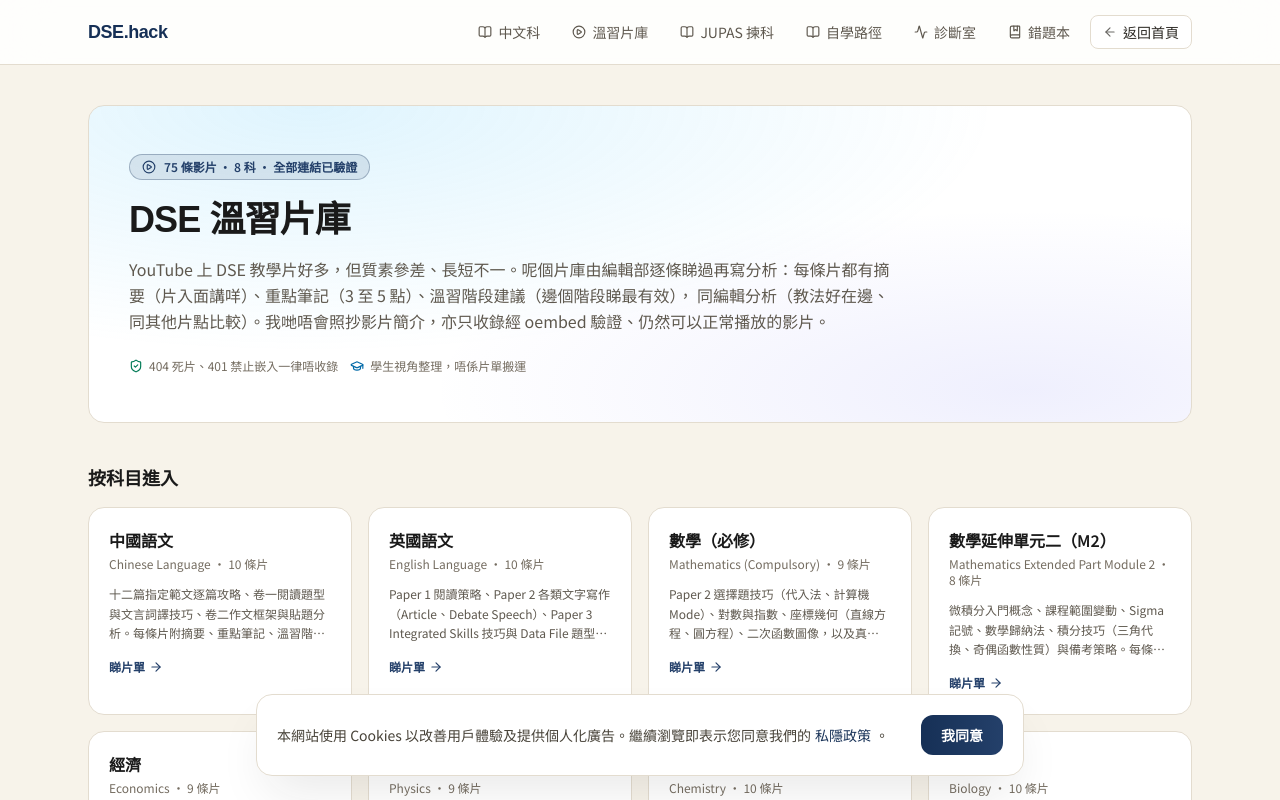
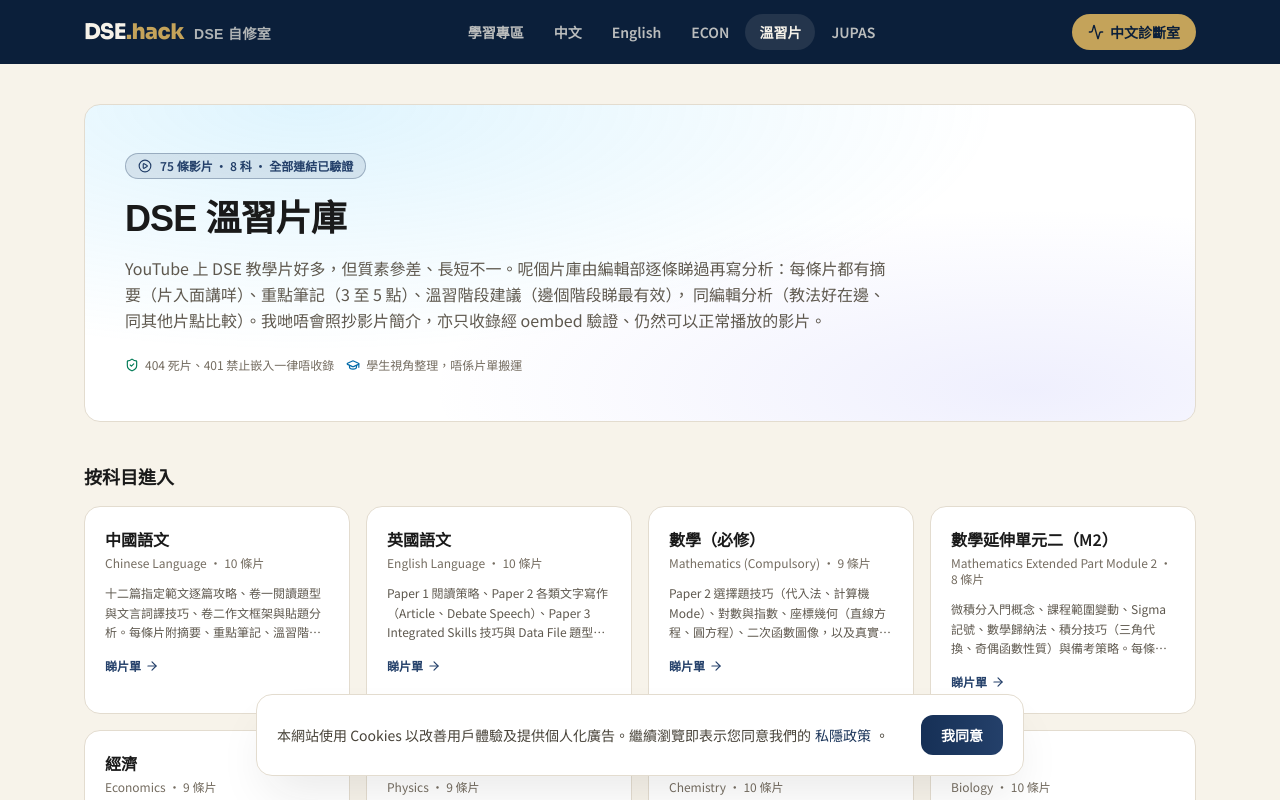
Before and after one commit to kwcricky-sys/education, a Next.js app: page /dse/videos in a window 1280 px wide. Shown: the top 800 px of the page. Built offline with nearby package versions, Linux system fonts and the light colour scheme.

Commit message:
Shared navy header with persistent subject nav + 中文診斷室 CTA; footer with 以考評局官網為準 note and 升小極優 sister link
Co-authored-by: kwcricky-sys <kwcricky-sys@users.noreply.github.com>

```diff
--- a/src/app/dse/chinese/cat/layout.tsx
+++ b/src/app/dse/chinese/cat/layout.tsx
@@ -1,6 +1,5 @@
 import type { ReactNode } from "react";
 
-/** CAT room inherits DSE zinc dim shell (no light override). */
 export default function CatLayout({ children }: { children: ReactNode }) {
   return (
     <div className="dse-cat-light relative -mx-4 -my-8 min-h-[calc(100vh-8rem)] px-4 py-8 sm:-mx-6 sm:-my-10 sm:px-6 sm:py-10">
--- a/src/app/dse/layout.tsx
+++ b/src/app/dse/layout.tsx
@@ -1,14 +1,13 @@
 import type { Metadata } from "next";
-import Link from "next/link";
-import { Activity, ArrowLeft, BookMarked, BookOpen, PlayCircle } from "lucide-react";
 import { SiteFooter } from "@/components/site/site-footer";
+import { SiteHeader } from "@/components/site/site-header";
 import { SITE_NAME, SITE_TAGLINE } from "@/lib/site";
 
 export const metadata: Metadata = {
   title: {
     absolute: `DSE 學習與備考專區 | ${SITE_NAME}`,
   },
-  description: `${SITE_NAME}｜${SITE_TAGLINE}。DSE 中文科 12 篇指定文言經典閃卡刷題與備考資源。`,
+  description: `${SITE_NAME}｜${SITE_TAGLINE}。中文指定範文閃卡、診斷室、English／ECON 自學路徑、溫習片同 JUPAS 揀科數據，全部免費、免登入。`,
 };
 
 export default function DseLayout({
@@ -17,79 +16,11 @@ export default function DseLayout({
   children: React.ReactNode;
 }>) {
   return (
-    <div className="dse-root flex min-h-screen flex-col text-slate-900 antialiased">
-      <header className="sticky top-0 z-50 border-b border-slate-200 bg-white/85 backdrop-blur-xl">
-        <div className="mx-auto flex h-16 max-w-6xl items-center justify-between gap-3 px-4 sm:px-6">
-          <Link
-            href="/dse"
-            className="group flex items-center gap-3 rounded-xl outline-none focus-visible:ring-2 focus-visible:ring-blue-700/50"
-          >
-            <span className="font-[family-name:var(--font-display)] text-base font-extrabold tracking-tight text-blue-700 sm:text-lg">
-              {SITE_NAME}
-            </span>
-          </Link>
-
-          <nav
-            aria-label="DSE 專區導覽"
-            className="flex items-center gap-1.5 sm:gap-2"
-          >
-            <Link
-              href="/dse/chinese"
-              className="hidden items-center gap-1.5 rounded-lg px-3 py-1.5 text-sm text-slate-600 transition-all duration-300 hover:bg-slate-100 hover:text-slate-900 sm:inline-flex"
-            >
-              <BookOpen className="size-3.5" />
-              中文科
-            </Link>
-            <Link
-              href="/dse/videos"
-              className="hidden items-center gap-1.5 rounded-lg px-3 py-1.5 text-sm text-slate-600 transition-all duration-300 hover:bg-slate-100 hover:text-slate-900 md:inline-flex"
-            >
-              <PlayCircle className="size-3.5" />
-              溫習片庫
-            </Link>
-            <Link
-              href="/dse/jupas"
-              className="hidden items-center gap-1.5 rounded-lg px-3 py-1.5 text-sm text-slate-600 transition-all duration-300 hover:bg-slate-100 hover:text-slate-900 md:inline-flex"
-            >
-              <BookOpen className="size-3.5" />
-              JUPAS 揀科
-            </Link>
-            <Link
-              href="/dse/english/learn"
-              className="hidden items-center gap-1.5 rounded-lg px-3 py-1.5 text-sm text-slate-600 transition-all duration-300 hover:bg-slate-100 hover:text-slate-900 md:inline-flex"
-            >
-              <BookOpen className="size-3.5" />
-              自學路徑
-            </Link>
-            <Link
-              href="/dse/chinese/cat"
-              className="hidden items-center gap-1.5 rounded-lg px-3 py-1.5 text-sm text-slate-600 transition-all duration-300 hover:bg-slate-100 hover:text-slate-900 md:inline-flex"
-            >
-              <Activity className="size-3.5" />
-              診斷室
-            </Link>
-            <Link
-              href="/dse/chinese/error-notebook"
-              className="hidden items-center gap-1.5 rounded-lg px-3 py-1.5 text-sm text-slate-600 transition-all duration-300 hover:bg-slate-100 hover:text-slate-900 lg:inline-flex"
-            >
-              <BookMarked className="size-3.5" />
-              錯題本
-            </Link>
-            <Link
-              href="/"
-              className="inline-flex items-center gap-1.5 rounded-lg border border-slate-200 bg-white px-3 py-1.5 text-xs font-medium text-slate-800 transition-all duration-300 hover:border-blue-800/40 hover:bg-slate-200 hover:text-slate-900 sm:text-sm"
-            >
-              <ArrowLeft className="size-3.5 opacity-70" />
-              返回首頁
-            </Link>
-          </nav>
-        </div>
-      </header>
-
-      <main className="mx-auto w-full max-w-6xl flex-1 px-4 py-8 sm:px-6 sm:py-10">
+    <div className="dse-root flex min-h-screen flex-col antialiased">
+      <SiteHeader />
+      <main className="mx-auto w-full max-w-[1160px] flex-1 px-4 py-8 sm:px-6 sm:py-10">
         {children}
       </main>
-
       <SiteFooter />
     </div>
   );
--- a/src/components/site/site-footer.tsx
+++ b/src/components/site/site-footer.tsx
@@ -1,137 +1,134 @@
 import Link from "next/link";
+import { ArrowUpRight, ShieldCheck } from "lucide-react";
 import {
   CONTACT_EMAIL,
+  HKEAA_URL,
   LEGAL_DISCLAIMER,
+  SISTER_SITE,
   SITE_NAME,
   SITE_TAGLINE_FULL,
 } from "@/lib/site";
 
+const FOOTER_COLUMNS = [
+  {
+    title: "溫書",
+    links: [
+      { href: "/dse", label: "DSE 學習專區" },
+      { href: "/dse/chinese", label: "中文範文閃卡" },
+      { href: "/dse/chinese/cat", label: "中文診斷室" },
+      { href: "/dse/chinese/error-notebook", label: "錯題本" },
+      { href: "/dse/english/learn", label: "English 自學路徑" },
+      { href: "/dse/econ/learn", label: "ECON Learn Mode" },
+      { href: "/dse/videos", label: "溫習片庫" },
+    ],
+  },
+  {
+    title: "升學",
+    links: [
+      { href: "/dse/jupas", label: "JUPAS 揀科指南" },
+      { href: "/dse/jupas/compare", label: "課程比較工具" },
+      { href: "/guides/dse-buxi", label: "DSE 補習選擇指南" },
+    ],
+  },
+  {
+    title: "條款",
+    links: [
+      { href: "/privacy", label: "私隱政策" },
+      { href: "/terms", label: "使用條款" },
+    ],
+  },
+] as const;
+
 export function SiteFooter() {
   const year = new Date().getFullYear();
   return (
-    <footer className="mt-auto border-t border-slate-200 bg-white py-12">
-      <div className="mx-auto flex max-w-6xl flex-col gap-10 px-4 sm:px-6">
-        <div className="flex flex-col gap-8 sm:flex-row sm:items-start sm:justify-between">
+    <footer className="mt-auto border-t border-line bg-cream print:hidden">
+      <div className="mx-auto grid w-full max-w-[1160px] gap-10 px-4 py-14 sm:px-6 md:grid-cols-[minmax(0,1.3fr)_repeat(3,minmax(0,1fr))]">
         <div>
-            <p className="font-[family-name:var(--font-display)] text-xl font-extrabold tracking-tight text-slate-900">
-              {SITE_NAME}
+          <p className="font-[family-name:var(--font-brand)] text-xl font-extrabold tracking-tight text-navy">
+            DSE<span className="text-gold-ink">.hack</span>
           </p>
-            <p className="mt-2 max-w-md text-sm leading-relaxed text-slate-600">
+          <p className="mt-3 max-w-sm text-sm leading-relaxed text-ink-muted">
             {SITE_TAGLINE_FULL}
           </p>
-            <p className="mt-4 text-sm text-slate-600">
-              聯絡我們：{" "}
+          <p className="mt-4 text-sm text-ink-muted">
+            聯絡：
             <a
               href={`mailto:${CONTACT_EMAIL}`}
-                className="font-medium text-blue-700 transition-colors duration-300 hover:text-blue-600 hover:underline"
+              className="font-semibold text-navy underline-offset-2 hover:underline"
             >
               {CONTACT_EMAIL}
             </a>
           </p>
         </div>
 
-          <div className="flex flex-wrap gap-10 text-sm">
-            <div className="space-y-2.5">
-              <p className="text-xs font-semibold tracking-wider text-slate-500">
-                產品
+        {FOOTER_COLUMNS.map((col) => (
+          <div key={col.title}>
+            <p className="text-xs font-bold tracking-[0.16em] text-ink-faint">
+              {col.title}
             </p>
+            <ul className="mt-4 space-y-2.5 text-sm">
+              {col.links.map((link) => (
+                <li key={link.href}>
                   <Link
-                href="/dse"
-                className="block font-medium text-slate-600 transition-colors duration-300 hover:text-blue-700"
+                    href={link.href}
+                    className="text-ink-muted transition-colors hover:text-navy"
                   >
-                DSE 備考
+                    {link.label}
                   </Link>
-              <Link
-                href="/dse/chinese"
-                className="block font-medium text-slate-600 transition-colors duration-300 hover:text-blue-700"
+                </li>
+              ))}
+            </ul>
+          </div>
+        ))}
+      </div>
+
+      <div className="mx-auto grid w-full max-w-[1160px] gap-3 px-4 pb-10 sm:px-6 md:grid-cols-2">
+        <div className="flex items-start gap-3 rounded-2xl border border-line bg-white p-4">
+          <ShieldCheck className="mt-0.5 size-5 shrink-0 text-gold-ink" aria-hidden />
+          <p className="text-sm leading-relaxed text-ink-muted">
+            <span className="font-semibold text-navy">以考評局官網為準。</span>
+            本站題目同講解屬溫習參考，考試範圍、評分標準同日程請核對{" "}
+            <a
+              href={HKEAA_URL}
+              target="_blank"
+              rel="noopener noreferrer"
+              className="font-semibold text-navy underline underline-offset-2"
             >
-                範文 Flashcards
-              </Link>
-              <Link
-                href="/dse/chinese/cat"
-                className="block font-medium text-slate-600 transition-colors duration-300 hover:text-blue-700"
+              香港考試及評核局
+            </a>
+            。
+          </p>
+        </div>
+        <a
+          href={SISTER_SITE.url}
+          target="_blank"
+          rel="noopener"
+          className="group flex items-start gap-3 rounded-2xl border border-line bg-white p-4 transition-colors hover:border-navy/40"
         >
-                CAT 診斷室
-              </Link>
-              <Link
-                href="/dse/jupas"
-                className="block font-medium text-slate-600 transition-colors duration-300 hover:text-blue-700"
-              >
-                JUPAS 揀科指南
-              </Link>
-              <Link
-                href="/dse/videos"
-                className="block font-medium text-slate-600 transition-colors duration-300 hover:text-blue-700"
-              >
-                溫習片庫
-              </Link>
-              <Link
-                href="/dse/english/learn"
-                className="block font-medium text-slate-600 transition-colors duration-300 hover:text-blue-700"
-              >
-                English 自學路徑
-              </Link>
-              <Link
-                href="/guides/dse-buxi"
-                className="block font-medium text-slate-600 transition-colors duration-300 hover:text-blue-700"
-              >
-                DSE 補習指南
-              </Link>
-            </div>
-            <div className="space-y-2.5">
-              <p className="text-xs font-semibold tracking-wider text-slate-500">
-                法律資訊
-              </p>
-              <Link
-                href="/privacy"
-                className="block font-medium text-slate-600 transition-colors duration-300 hover:text-blue-700"
-              >
-                私隱政策
-              </Link>
-              <Link
-                href="/terms"
-                className="block font-medium text-slate-600 transition-colors duration-300 hover:text-blue-700"
-              >
-                使用條款
-              </Link>
-              <a
-                href={`mailto:${CONTACT_EMAIL}`}
-                className="block font-medium text-slate-600 transition-colors duration-300 hover:text-blue-700"
-              >
-                聯絡我們
+          <span className="flex size-9 shrink-0 items-center justify-center rounded-xl bg-navy font-[family-name:var(--font-serif-zh)] text-sm font-bold text-gold">
+            升
+          </span>
+          <span className="min-w-0 flex-1 text-sm leading-relaxed text-ink-muted">
+            <span className="block text-xs font-bold tracking-[0.16em] text-ink-faint">
+              姊妹網站
+            </span>
+            <span className="font-semibold text-navy">{SISTER_SITE.name}</span>
+            ：{SISTER_SITE.blurb}
+          </span>
+          <ArrowUpRight
+            className="mt-1 size-4 shrink-0 text-ink-faint transition-transform group-hover:-translate-y-0.5 group-hover:translate-x-0.5"
+            aria-hidden
+          />
         </a>
       </div>
-          </div>
-        </div>
 
-        <p className="text-xs leading-relaxed text-slate-500">
-          {LEGAL_DISCLAIMER}
+      <div className="border-t border-line">
+        <div className="mx-auto flex w-full max-w-[1160px] flex-col gap-3 px-4 py-6 text-xs leading-relaxed text-ink-faint sm:px-6">
+          <p>{LEGAL_DISCLAIMER}</p>
+          <p>
+            © {year} {SITE_NAME}
           </p>
-
-        <div className="flex flex-col gap-2 border-t border-slate-200 pt-6 text-xs text-slate-500 sm:flex-row sm:items-center sm:justify-between">
-          <p>
-            © {year} {SITE_NAME}. All rights reserved.
-          </p>
-          <div className="flex flex-wrap gap-4">
-            <Link
-              href="/privacy"
-              className="transition-colors duration-300 hover:text-slate-700"
-            >
-              私隱政策
-            </Link>
-            <Link
-              href="/terms"
-              className="transition-colors duration-300 hover:text-slate-700"
-            >
-              使用條款
-            </Link>
-            <a
-              href={`mailto:${CONTACT_EMAIL}`}
-              className="transition-colors duration-300 hover:text-slate-700"
-            >
-              {CONTACT_EMAIL}
-            </a>
-          </div>
         </div>
       </div>
     </footer>
--- a/src/components/site/site-header.tsx
+++ b/src/components/site/site-header.tsx
@@ -1,58 +1,87 @@
+"use client";
+
 import Link from "next/link";
-import { SITE_NAME } from "@/lib/site";
-import { PRIMARY_NAV } from "@/lib/nav";
+import { usePathname } from "next/navigation";
+import { Activity } from "lucide-react";
+import { cn } from "@/lib/utils";
+import { HEADER_CTA, SITE_NAV, isNavItemActive } from "@/lib/nav";
 
 export function SiteHeader() {
+  const pathname = usePathname() ?? "/";
+
   return (
-    <header className="sticky top-0 z-50 border-b border-slate-200 bg-white/85 backdrop-blur-xl">
-      <div className="mx-auto flex h-16 max-w-6xl items-center justify-between gap-4 px-4 sm:px-6">
+    <header className="sticky top-0 z-50 bg-navy text-cream print:hidden">
+      <div className="mx-auto flex h-16 w-full max-w-[1160px] items-center justify-between gap-4 px-4 sm:px-6">
         <Link
           href="/"
-          className="group flex min-w-0 items-center gap-3 rounded-xl outline-none focus-visible:ring-2 focus-visible:ring-blue-700/50"
+          aria-label="DSE.hack 首頁"
+          className="flex shrink-0 items-baseline gap-2.5 rounded-lg outline-none focus-visible:ring-2 focus-visible:ring-gold"
         >
-          <span className="flex size-9 shrink-0 items-center justify-center rounded-xl bg-blue-700/10 font-[family-name:var(--font-display)] text-sm font-extrabold text-blue-700 ring-1 ring-blue-700/25 transition group-hover:scale-[1.03]">
-            H
+          <span className="font-[family-name:var(--font-brand)] text-[1.35rem] leading-none font-extrabold tracking-tight">
+            <span className="text-cream">DSE</span>
+            <span className="text-gold">.hack</span>
           </span>
-          <span className="min-w-0 leading-tight">
-            <span className="flex items-center gap-2">
-              <span className="font-[family-name:var(--font-display)] text-base font-bold tracking-tight text-slate-900 sm:text-lg">
-                {SITE_NAME}
-              </span>
-              <span className="hidden items-center gap-1 rounded-md bg-blue-700/10 px-2 py-0.5 text-[10px] font-semibold tracking-wide text-blue-700 sm:inline-flex">
-                ⚡️ AI Powered
-              </span>
-            </span>
-            <span className="mt-0.5 block truncate text-[11px] text-slate-500 sm:text-xs">
-              EdTech AI Lab
-            </span>
+          <span className="hidden font-[family-name:var(--font-serif-zh)] text-sm font-semibold tracking-wide text-cream/70 sm:inline">
+            DSE 自修室
           </span>
         </Link>
 
-        <nav aria-label="主要導覽" className="flex items-center gap-0.5 sm:gap-1">
-          {PRIMARY_NAV.map((item) =>
-            item.open ? (
+        <nav aria-label="主要導覽" className="hidden items-center gap-0.5 md:flex">
+          {SITE_NAV.map((item) => {
+            const active = isNavItemActive(item, pathname);
+            return (
               <Link
                 key={item.href}
                 href={item.href}
-                className="rounded-lg px-2.5 py-1.5 text-xs font-medium text-slate-600 transition-all duration-300 hover:bg-slate-100 hover:text-slate-900 sm:px-3 sm:text-sm"
+                aria-current={active ? "page" : undefined}
+                className={cn(
+                  "rounded-full px-3 py-2 text-sm font-semibold transition-colors lg:px-3.5",
+                  active
+                    ? "bg-cream/10 text-cream"
+                    : "text-cream/75 hover:text-cream",
+                )}
               >
                 {item.label}
               </Link>
-            ) : (
-              <span
-                key={item.href}
-                className="inline-flex items-center gap-1.5 rounded-lg px-3 py-1.5 text-sm text-slate-500"
-                title="即將推出"
-              >
-                {item.label}
-                <span className="rounded-md bg-white px-1.5 py-0.5 text-[10px] font-semibold tracking-wide text-slate-500 uppercase">
-                  Soon
-                </span>
-              </span>
-            ),
-          )}
+            );
+          })}
         </nav>
+
+        <Link
+          href={HEADER_CTA.href}
+          className="inline-flex shrink-0 items-center gap-1.5 rounded-full bg-gold px-4 py-2 text-sm font-extrabold text-navy transition-colors hover:bg-gold-strong focus-visible:ring-2 focus-visible:ring-cream focus-visible:outline-none"
+        >
+          <Activity className="size-4" aria-hidden />
+          {HEADER_CTA.label}
+        </Link>
       </div>
+
+      <nav
+        aria-label="科目導覽"
+        className="border-t border-cream/10 md:hidden"
+      >
+        <ul className="mx-auto flex max-w-[1160px] justify-between gap-0.5 overflow-x-auto px-2 py-1.5 [scrollbar-width:none] [&::-webkit-scrollbar]:hidden">
+          {SITE_NAV.map((item) => {
+            const active = isNavItemActive(item, pathname);
+            return (
+              <li key={item.href} className="shrink-0">
+                <Link
+                  href={item.href}
+                  aria-current={active ? "page" : undefined}
+                  className={cn(
+                    "inline-flex rounded-full px-2.5 py-1.5 text-[13px] font-semibold transition-colors",
+                    active
+                      ? "bg-gold text-navy"
+                      : "text-cream/80 hover:text-cream",
+                  )}
+                >
+                  {item.label}
+                </Link>
+              </li>
+            );
+          })}
+        </ul>
+      </nav>
     </header>
   );
 }
--- a/src/lib/nav.ts
+++ b/src/lib/nav.ts
@@ -1,6 +1,34 @@
-/** Top-level product areas — DSE only. */
-export const PRIMARY_NAV = [
-  { href: "/dse", label: "DSE 備考", open: true },
-  { href: "/dse/chinese", label: "範文 Flashcards", open: true },
-  { href: "/dse/chinese/cat", label: "CAT 診斷室", open: true },
-] as const;
+export type NavItem = {
+  href: string;
+  label: string;
+  /** `exact` only highlights on the href itself; `prefix` also covers sub-pages. */
+  match: "exact" | "prefix";
+};
+
+/** Persistent section nav — shown in the site header on every page. */
+export const SITE_NAV: readonly NavItem[] = [
+  { href: "/dse", label: "學習專區", match: "exact" },
+  { href: "/dse/chinese", label: "中文", match: "prefix" },
+  { href: "/dse/english/learn", label: "English", match: "prefix" },
+  { href: "/dse/econ/learn", label: "ECON", match: "prefix" },
+  { href: "/dse/videos", label: "溫習片", match: "prefix" },
+  { href: "/dse/jupas", label: "JUPAS", match: "prefix" },
+];
+
+/** Header call-to-action — the fastest way to a first result. */
+export const HEADER_CTA = {
+  href: "/dse/chinese/cat",
+  label: "中文診斷室",
+} as const;
+
+/** Sections whose sub-routes live outside the nav href (e.g. /dse/english drills). */
+const SECTION_ROOTS: Record<string, string> = {
+  "/dse/english/learn": "/dse/english",
+  "/dse/econ/learn": "/dse/econ",
+};
+
+export function isNavItemActive(item: NavItem, pathname: string): boolean {
+  if (item.match === "exact") return pathname === item.href;
+  const root = SECTION_ROOTS[item.href] ?? item.href;
+  return pathname === root || pathname.startsWith(`${root}/`);
+}
```
Also changed, not shown: src/lib/site.ts (+11 -2 lines). Lines whose indentation alone changed are shown as unchanged.
